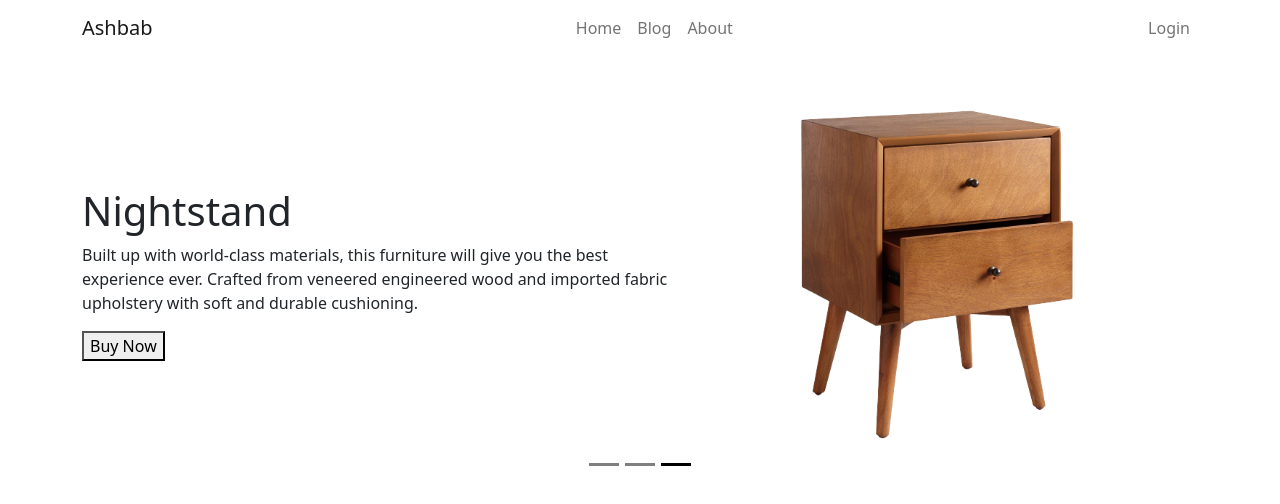
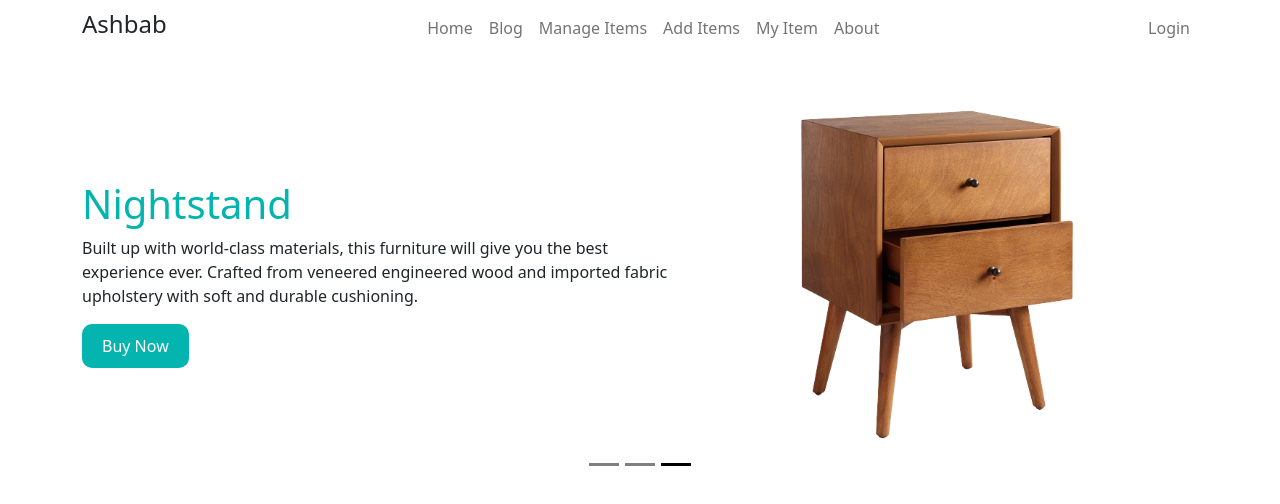
Before and after one commit to ahanafislam/warehouse-management-frontEnd, a React (Create React App) app: page / in a window 1280 px wide. Both pictures are taken after a click on the button 676 px from the left and 464 px from the top of the page. Shown: the top 504 px of the page. Built offline with nearby package versions, Linux system fonts and the light colour scheme.

Commit message:
Create brand Button

```diff
--- a/src/Pages/Home/Banner/Banner.js
+++ b/src/Pages/Home/Banner/Banner.js
@@ -12,7 +12,7 @@ const Banner = () => {
                     <div className='order-1 order-md-0 mt-4 mt-md-0 w-75'>
                         <h1 className='brand-color'>Easy Chair</h1>
                         <p>Made from Kiln-dried imported Beech veneered engineered wood.High quality environment friendly Italian Ultra Violet (UV) and Polyurethane (PU) Lacquer in antique finish.</p>
-                        <button>Buy Now</button>
+                        <button className='brand-btn'>Buy Now</button>
                     </div>
                     <div className='order-0 order-md-1'>
                         <img src={banner_1} alt='sofa' className='img-fluid'/>
@@ -24,7 +24,7 @@ const Banner = () => {
                     <div className='order-1 order-md-0 mt-4 mt-md-0 w-75'>
                         <h1 className='brand-color'>Fabric Sofa</h1>
                         <p>Imported fabric upholstery with soft and durable cushioning. Fabric can be selected from available options.Any assembly or installation required will be done by our team at the time of delivery (one day after delivery for CKD items)</p>
-                        <button>Buy Now</button>
+                        <button className='brand-btn'>Buy Now</button>
                     </div>
                     <div className='order-0 order-md-1'>
                         <img src={banner_2} alt='Duke' className='img-fluid'/>
@@ -34,9 +34,9 @@ const Banner = () => {
             <Carousel.Item>
                 <div className="d-flex flex-column flex-md-row  justify-content-between align-items-center">
                     <div className='order-1 order-md-0 mt-4 mt-md-0 w-75'>
-                        <h1 className='brand-color'>Nightstand</h1>
+                        <h1 className='brand-text'>Nightstand</h1>
                         <p>Built up with world-class materials, this furniture will give you the best experience ever. Crafted from veneered engineered wood and imported fabric upholstery with soft and durable cushioning.</p>
-                        <button>Buy Now</button>
+                        <button className='brand-btn'>Buy Now</button>
                     </div>
                     <div className='order-0 order-md-1'>
                         <img src={banner_3} alt='Duke' className='img-fluid'/>
--- /dev/null
+++ b/src/Pages/Home/Home/Home.css
@@ -0,0 +1,16 @@
+.brand-btn {
+    background-color: #04b4ae;
+    padding: 10px 20px;
+    color: #fff;
+    border: none;
+    border-radius: 10px;
+    transition: box-shadow 1s linear;
+}
+
+.brand-btn:hover {
+    box-shadow: 7px 3px 16px -5px rgba(102,102,102,0.56);
+}
+
+.brand-text {
+    color: #04b4ae;
+}
--- a/src/Pages/Home/Home/Home.js
+++ b/src/Pages/Home/Home/Home.js
@@ -1,6 +1,7 @@
 import React from 'react';
 import { Container } from 'react-bootstrap';
 import Banner from '../Banner/Banner';
+import './Home.css';
 
 const Home = () => {
     return (
--- a/src/Pages/Shared/Header/Header.js
+++ b/src/Pages/Shared/Header/Header.js
@@ -1,4 +1,5 @@
 import React from 'react';
+import './Header.css';
 import { Container, Nav, Navbar } from 'react-bootstrap';
 
 const Header = () => {
@@ -6,15 +7,15 @@ const Header = () => {
         <header>
             <Navbar collapseOnSelect expand="lg" variant="light">
                 <Container>
-                    <Navbar.Brand href="#home">Ashbab</Navbar.Brand>
+                    <h4 href="#home">Ashbab</h4>
                     <Navbar.Toggle aria-controls="responsive-navbar-nav" />
                     <Navbar.Collapse id="responsive-navbar-nav">
                         <Nav className="mx-auto">
                             <Nav.Link href="#features">Home</Nav.Link>
                             <Nav.Link href="#pricing">Blog</Nav.Link>
-                            {/* <Nav.Link href="#pricing">Manage Items</Nav.Link>
+                            <Nav.Link href="#pricing">Manage Items</Nav.Link>
                             <Nav.Link href="#pricing">Add Items</Nav.Link>
-                            <Nav.Link href="#pricing">My Item</Nav.Link> */}
+                            <Nav.Link href="#pricing">My Item</Nav.Link>
                             <Nav.Link href="#pricing">About</Nav.Link>
                         </Nav>
                         <Nav>
--- a/src/index.css
+++ b/src/index.css
@@ -1,8 +1,8 @@
+@import url('https://fonts.googleapis.com/css2?family=Open+Sans:wght@400;500;600;700&display=swap');
+
 body {
   margin: 0;
-  font-family: -apple-system, BlinkMacSystemFont, 'Segoe UI', 'Roboto', 'Oxygen',
-    'Ubuntu', 'Cantarell', 'Fira Sans', 'Droid Sans', 'Helvetica Neue',
-    sans-serif;
+  font-family: 'Open Sans', sans-serif;
   -webkit-font-smoothing: antialiased;
   -moz-osx-font-smoothing: grayscale;
 }
```
Also changed, not shown: src/Pages/Shared/Header/Header.css (added).
